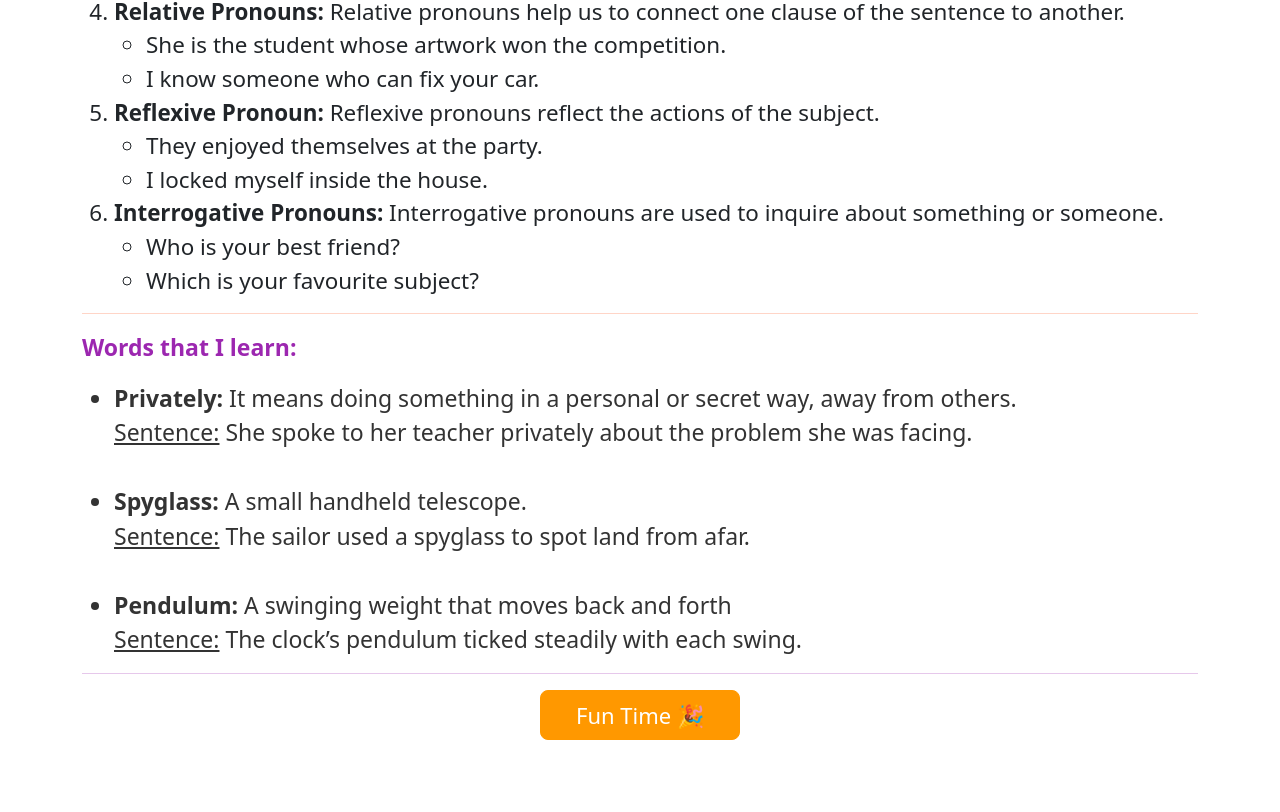
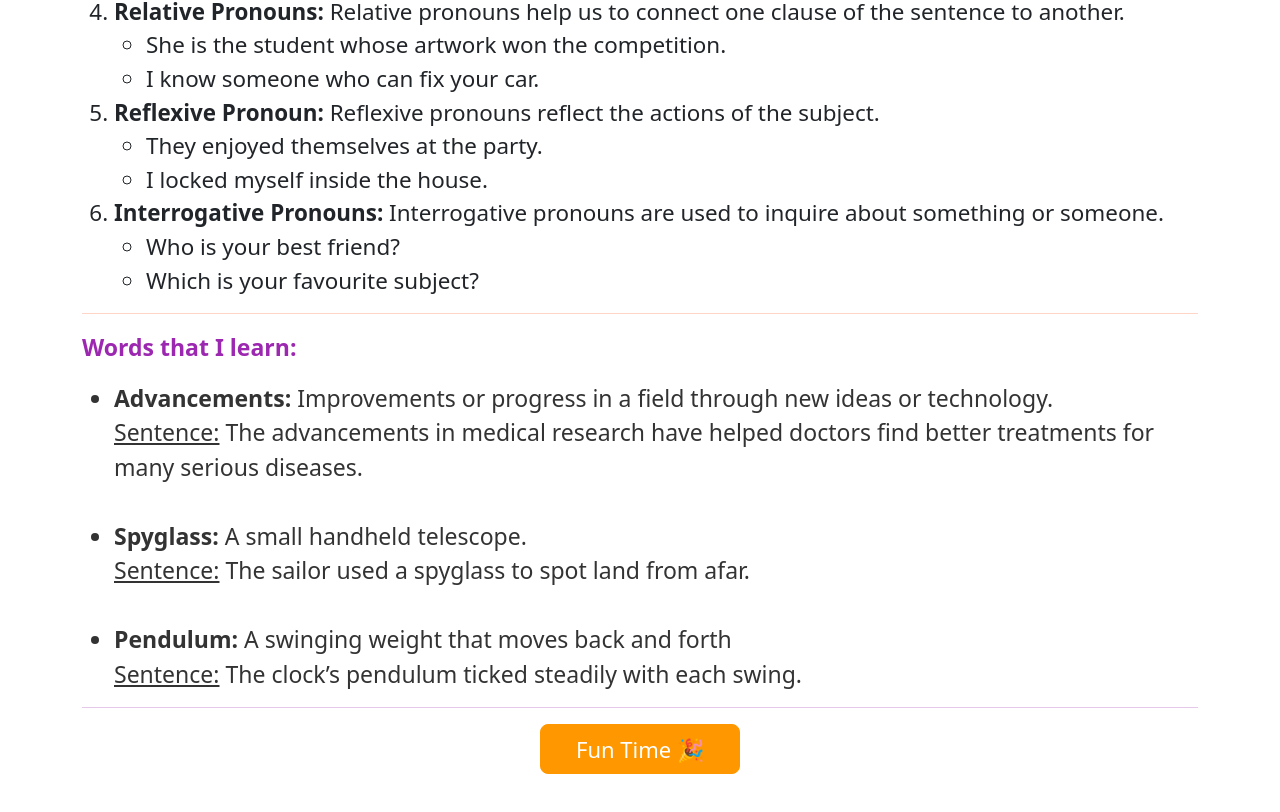
Before and after one commit to waytosucceed/G6NL_Pronouns_AC3, a plain HTML site: page index.html in a window 1280 px wide. Shown: the part 664-1476 px from the top of the page. Before the commit the page ends 1452 px from the top, so only its background shows below. Drawn offline with nearby package versions, Linux system fonts and the light colour scheme.

Commit message:
Update index.html

```diff
--- a/index.html
+++ b/index.html
@@ -151,8 +151,8 @@ A pronoun is used in the place of a noun. It substitutes the noun in a paragraph
       <b>Words that I learn:</b>
   </p>
   <ul style="font-size: 23px; text-align: left; color: #333;">
-      <li><b>Privately:</b> It means doing something in a personal or secret way, away from others.
-        <br><u>Sentence:</u> She spoke to her teacher privately about the problem she was facing.
+      <li><b>Advancements:</b> Improvements or progress in a field through new ideas or technology.
+        <br><u>Sentence:</u> The advancements in medical research have helped doctors find better treatments for many serious diseases.
       </li>
       <br>
       <li><b>Spyglass:</b>  A small handheld telescope.
```
